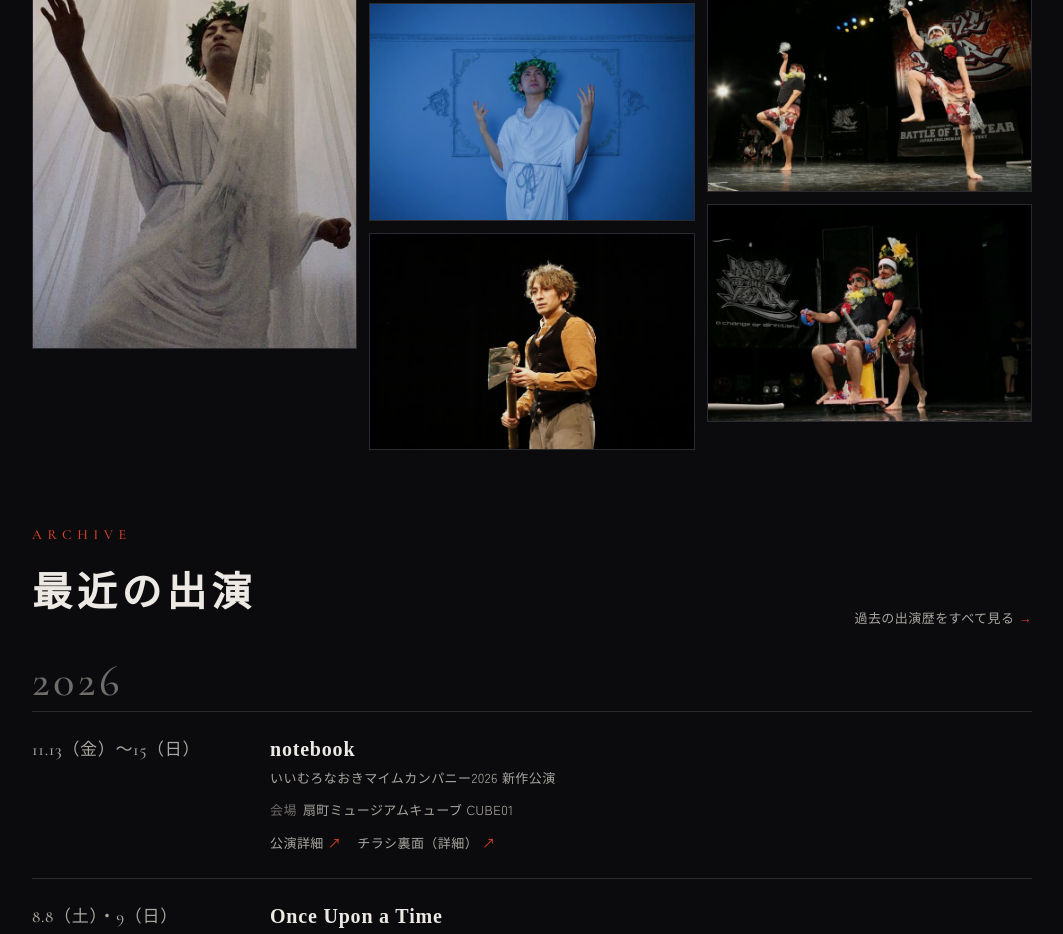
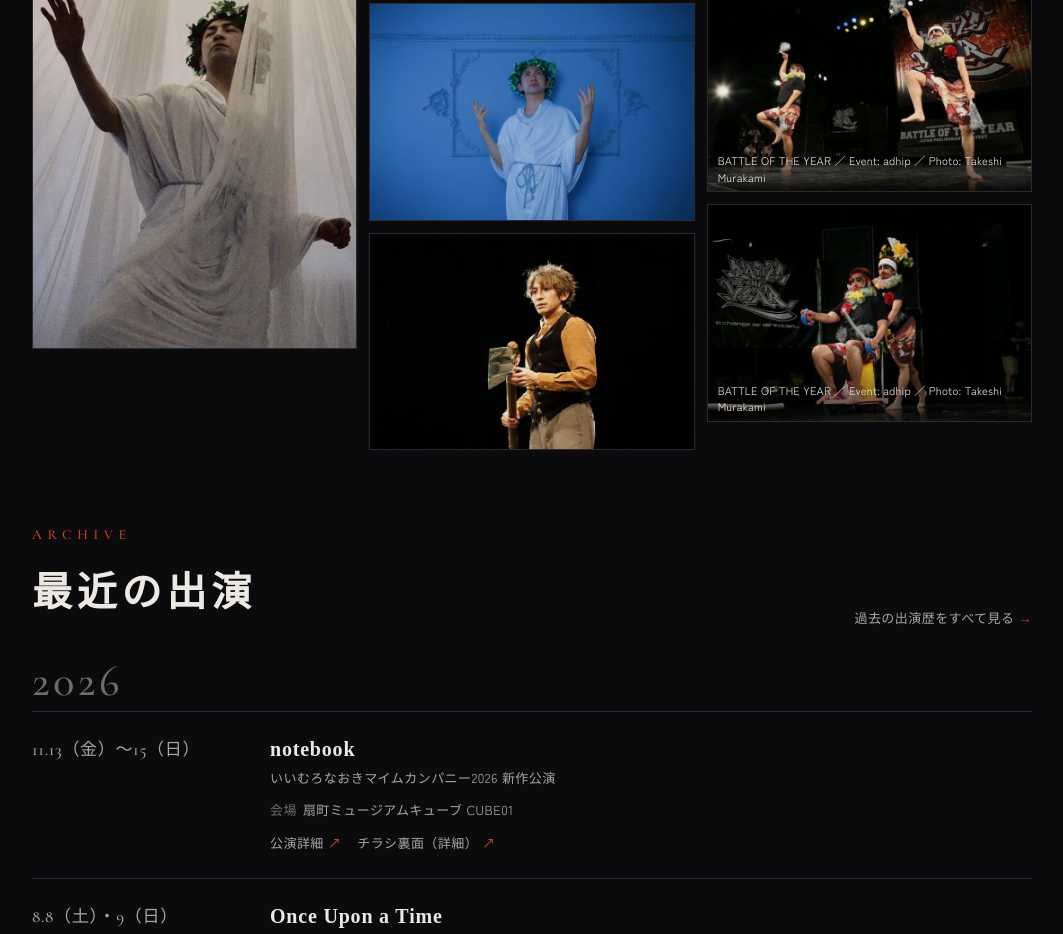
Before and after one commit to hipereito/hipe-site, a plain HTML site: page index.html in a window 1280 px wide. Shown: the part 6616-7550 px from the top of the page, without its empty margins (108-1171 px from the left). Drawn offline with nearby package versions, Linux system fonts and the light colour scheme; a web font is replaced by a local one.

Commit message:
Gallery: photo credits for BATTLE OF THE YEAR (adhip / Takeshi Murakami)
Co-Authored-By: Claude Opus 5.5 <noreply@anthropic.com>
Claude-Session: https://claude.ai/code/session_015jk46rTkS7KwgEfh379E85

```diff
--- a/data.js
+++ b/data.js
@@ -263,6 +263,6 @@ const GALLERY = [
   { src: "assets/gallery/g03.jpg", thumb: "assets/gallery/g03-s.jpg", w: 1800, h: 1197, caption: "" },
   { src: "assets/gallery/g06.jpg", thumb: "assets/gallery/g06-s.jpg", w: 1800, h: 1198, caption: "" },
   { src: "assets/gallery/g07.jpg", thumb: "assets/gallery/g07-s.jpg", w: 750,  h: 500,  caption: "" },
-  { src: "assets/gallery/g08.jpg", thumb: "assets/gallery/g08-s.jpg", w: 960,  h: 640,  caption: "" },
-  { src: "assets/gallery/g09.jpg", thumb: "assets/gallery/g09-s.jpg", w: 960,  h: 640,  caption: "" },
+  { src: "assets/gallery/g08.jpg", thumb: "assets/gallery/g08-s.jpg", w: 960,  h: 640,  caption: "BATTLE OF THE YEAR ／ Event: adhip ／ Photo: Takeshi Murakami" },
+  { src: "assets/gallery/g09.jpg", thumb: "assets/gallery/g09-s.jpg", w: 960,  h: 640,  caption: "BATTLE OF THE YEAR ／ Event: adhip ／ Photo: Takeshi Murakami" },
 ];
--- a/style.css
+++ b/style.css
@@ -221,7 +221,7 @@ footer{text-align:center;color:var(--ink-3);font-size:11px;letter-spacing:.2em;p
 .g-item{display:block;position:relative;margin:0 0 12px;break-inside:avoid;overflow:hidden;background:#000;border:1px solid var(--line)}
 .g-item img{width:100%;height:auto;transition:transform .4s,opacity .2s;opacity:.92}
 .g-item:hover img{transform:scale(1.03);opacity:1}
-.g-cap{position:absolute;left:0;right:0;bottom:0;padding:18px 12px 8px;font-size:12px;color:var(--ink);background:linear-gradient(0deg,rgba(0,0,0,.75),transparent)}
+.g-cap{position:absolute;left:0;right:0;bottom:0;padding:18px 10px 6px;font-size:11px;line-height:1.5;letter-spacing:.02em;color:var(--ink);background:linear-gradient(0deg,rgba(0,0,0,.75),transparent)}
 .lightbox{position:fixed;inset:0;z-index:50;background:rgba(5,5,7,.94);display:grid;grid-template-columns:56px 1fr 56px;align-items:center}
 .lightbox[hidden]{display:none}
 .lightbox figure{margin:0;display:flex;flex-direction:column;align-items:center;gap:10px;min-width:0}
```
